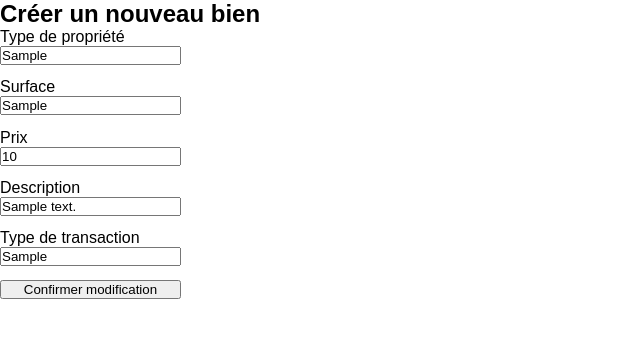
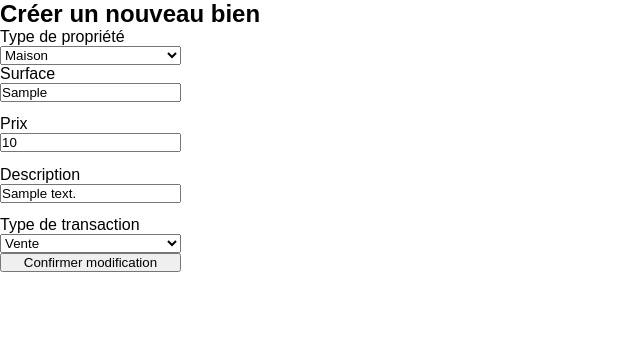
Before and after one commit to ElRecipiente/Simpl-Immo, a PHP site: template src/templates/properties/properties-edit.html.twig in a window 1280 px wide. Shown: the top 338 px of the page, without its empty margins (0-640 px from the left). Run offline with PHP 8.4, Linux system fonts and the light colour scheme; the template is opened without the code that fills it: most values are stand-ins (such as "Sample title", 1, 10 or a date in 2020); some libraries are stand-ins or nearby versions.

Commit message:
fix select with dynamic values

```diff
--- a/src/templates/properties/properties-edit.html.twig
+++ b/src/templates/properties/properties-edit.html.twig
@@ -14,7 +14,11 @@
     <form class="" action="./update-property" method="POST">
 
         <label for="type_property">Type de propriété</label>
-        <input type="text" name="type_property" id="type_property" value="{{ property.type_property }}" required>
+        <select name="type_property" id="type_property" required>
+            <option value="maison" {% if property.type_property == 'maison' %}selected{% endif %}>Maison</option>
+            <option value="appartement" {% if property.type_property == 'appartement' %}selected{% endif %}>Appartement</option>
+            <option value="garage" {% if property.type_property == 'garage' %}selected{% endif %}>Garage</option>
+        </select>
 
         <label for="surface_area">Surface</label>
         <input type="text" name="surface_area" id="surface_area" value="{{ property.surface_area }}" required>
@@ -26,8 +30,10 @@
         <input type="text" name="description" id="description" value="{{ property.description }}" required>
 
         <label for="type_transaction">Type de transaction</label>
-        <input type="text" name="type_transaction" id="type_transaction" value="{{ property.type_transaction }}"
-               required>
+        <select id="type_transaction" name="type_transaction">
+            <option value="vente" {% if property.type_transaction == 'vente' %}selected{% endif %}>Vente</option>
+            <option value="location" {% if property.type_transaction == 'location' %}selected{% endif %}>Location</option>
+        </select>
 
         <input type="hidden" name="id" id="id" value="{{ property.id }}">
 
```
Also changed, not shown: src/templates/properties/properties-create.html.twig (+5 -5 lines).
